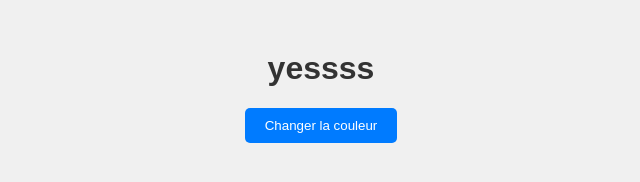
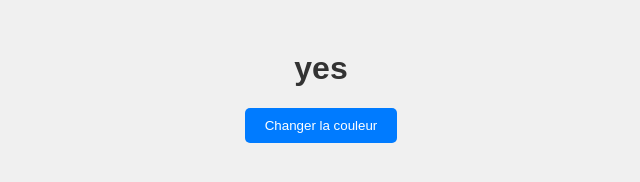
Before and after one commit to slimanisanaa/staticwebsite, a plain HTML site: page index.html in a window 1280 px wide. Shown: the whole page, without its empty margins (319-959 px from the left). Drawn offline with Linux system fonts and the light colour scheme.

Commit message:
Update index.html

```diff
--- a/index.html
+++ b/index.html
@@ -8,7 +8,7 @@
 </head>
 <body>
     <div class="container">
-        <h1>yessss</h1>
+        <h1>yes</h1>
         <button id="colorButton">Changer la couleur</button>
     </div>
 
```
